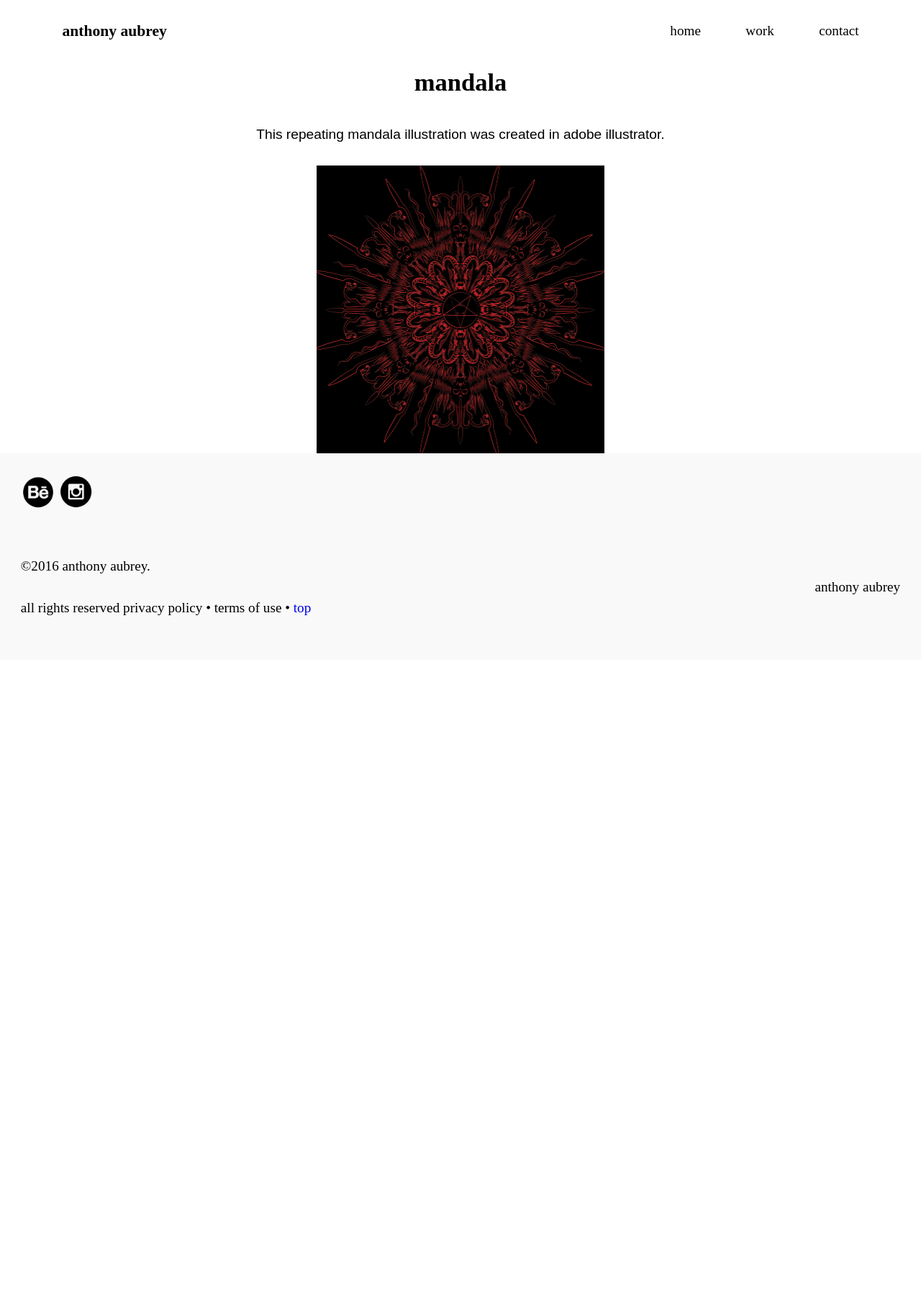
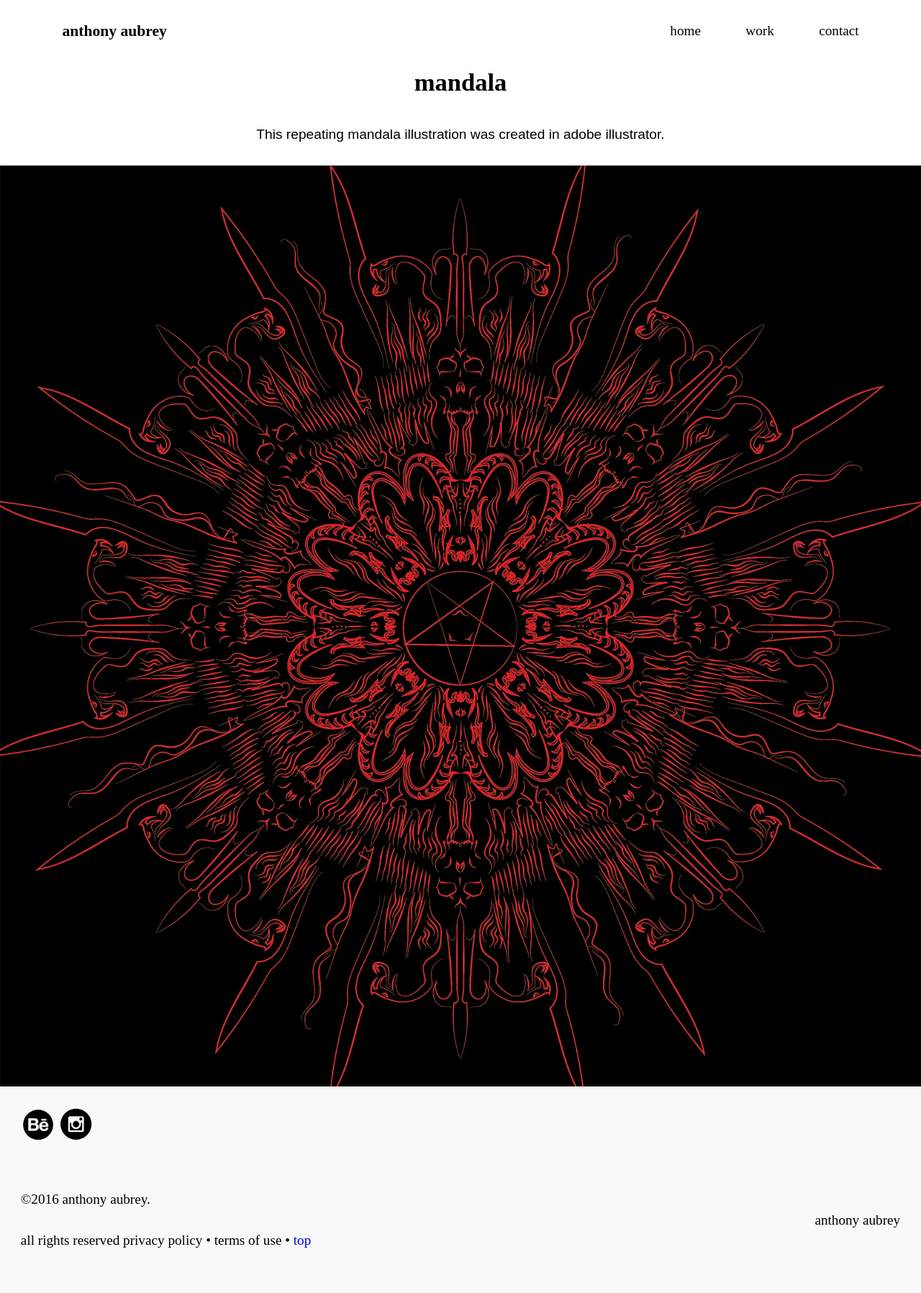
Before and after one commit to anthonyaubrey/portfolio, a Jekyll site: the page built from mandalapage.html, in a window 1280 px wide. Shown: the whole page at 72% size. Built offline with Jekyll 4.4.1, drawn with Linux system fonts in a browser that asks for light colours; before the commit the page ends 917 px from its top, so only the background shows below that.

Commit message:
changed image wisth

```diff
--- a/mandalapage.html
+++ b/mandalapage.html
@@ -6,7 +6,7 @@ layout: default
   <div class="text-center">
     <h1 class="text-center">mandala</h1>
     <p class="open-sans text-center">This repeating mandala illustration was created in adobe illustrator.</p>
-    <div class="imgwrap">
+    <div>
       <img class="img-flex limgwrap"src="{{site.baseurl}}/img/mandala-l.jpg">
     </div>
   </div>
```
